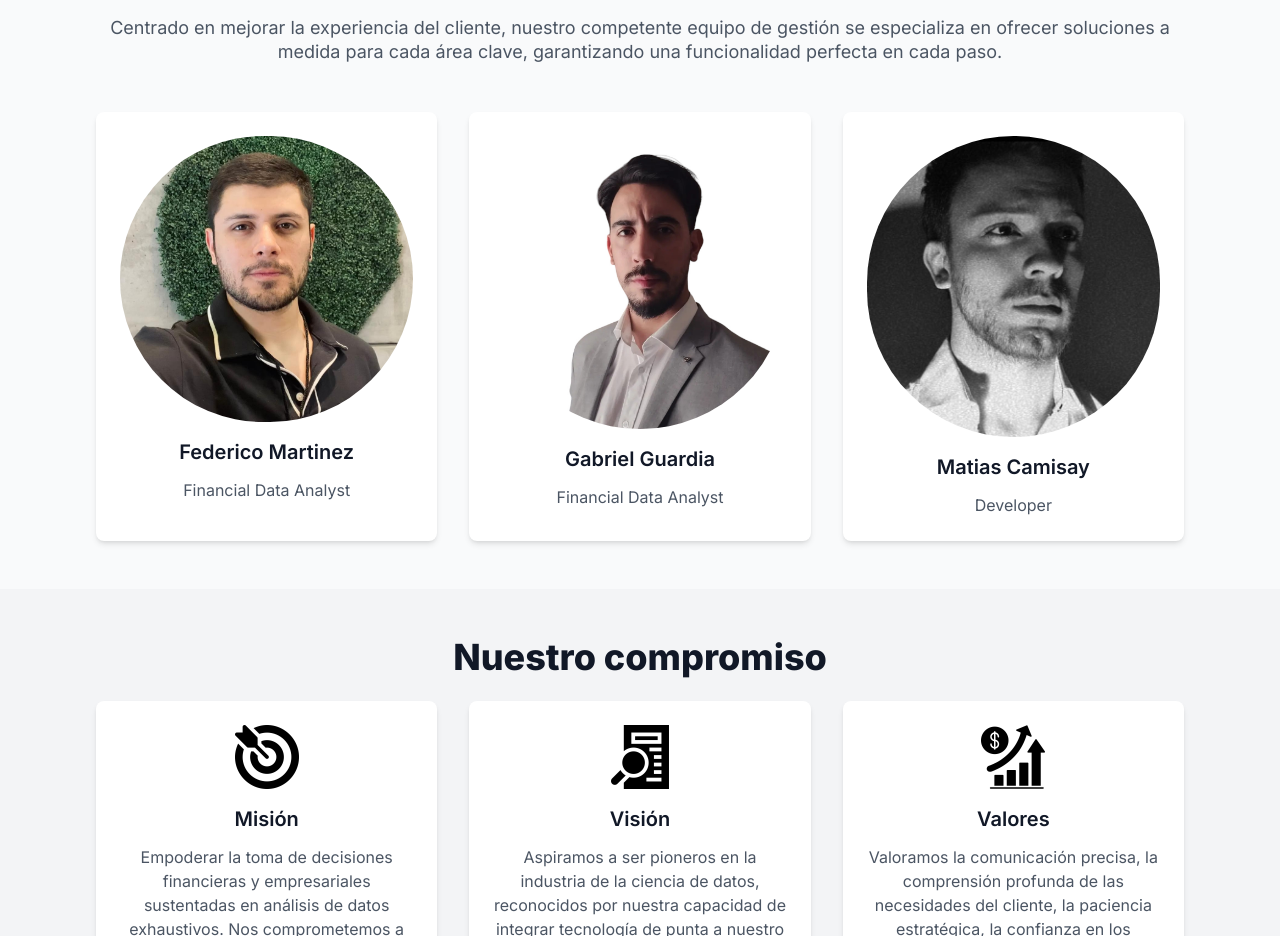
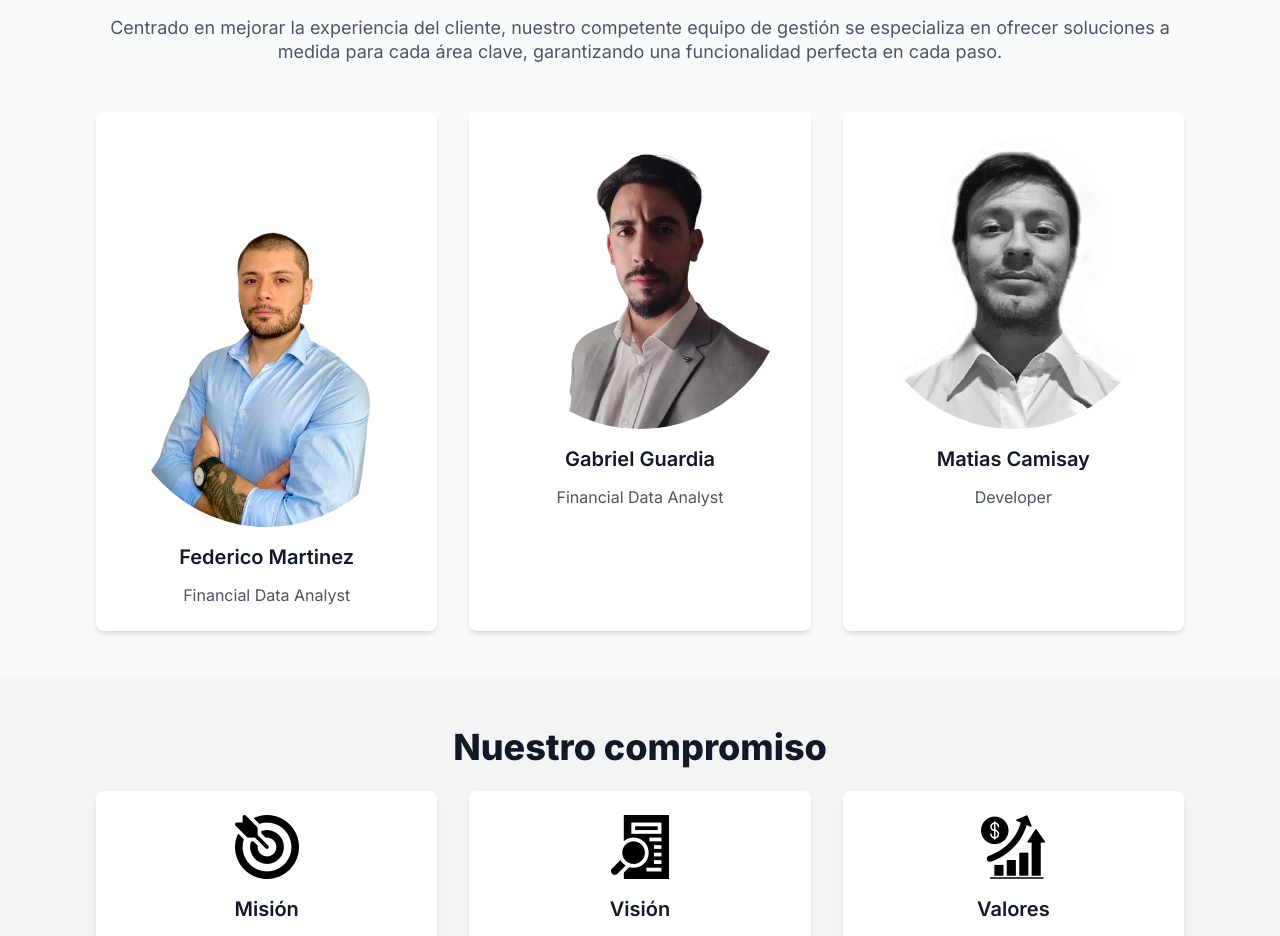
Before and after one commit to fedeheisemberg/Optima-Landing-Page, a Next.js app: page / in a window 1280 px wide. Shown: the part 2340-3276 px from the top of the page. Built offline with nearby package versions, Linux system fonts and the light colour scheme; no server answers.

Commit message:
New photos

```diff
--- a/components/team.js
+++ b/components/team.js
@@ -16,7 +16,7 @@ const Team = () => {
         <div className="grid md:grid-cols-3 gap-8">
           <div className="team-member bg-white p-6 rounded-lg shadow-md hover:shadow-lg transition-shadow duration-300 ease-in-out">
             <img
-              src="/images/Fede.jpg"
+              src="/images/Fede2.jpg"
               alt="Federico Martinez"
               className="w-full h-auto rounded-full mb-4"
             />
@@ -42,7 +42,7 @@ const Team = () => {
           </div>
           <div className="team-member bg-white p-6 rounded-lg shadow-md hover:shadow-lg transition-shadow duration-300 ease-in-out">
             <img
-              src="/images/mati.jpg"
+              src="/images/mati2.jpg"
               alt="Matias Camisay"
               className="w-full h-auto rounded-full mb-4"
             />
```
Also changed, not shown: public/images/Fede2.jpg (added), public/images/mati2.jpg (added).
